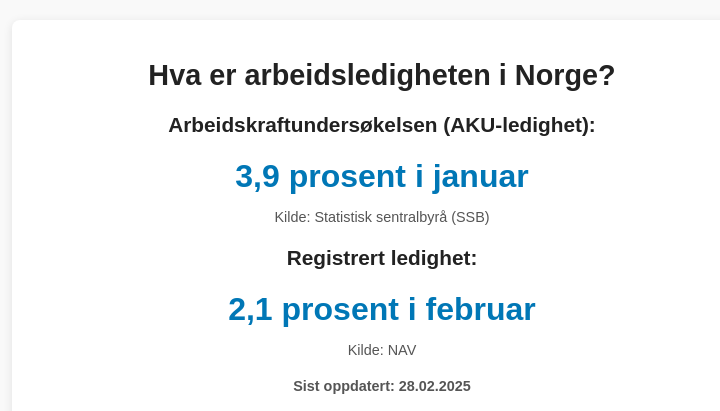
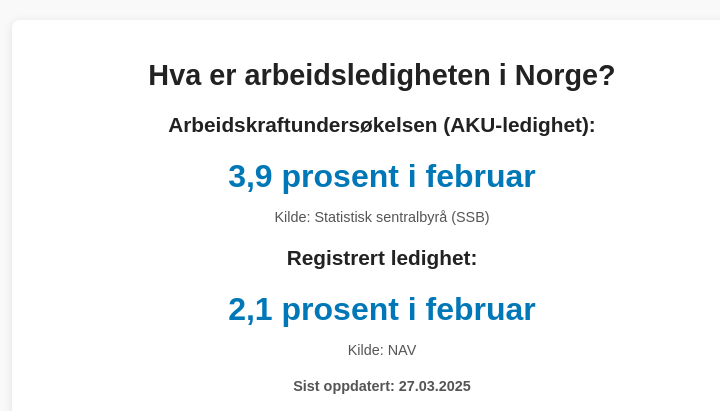
Before and after one commit to arbeidsledighet/arbeidsledighet, a plain HTML site: page index.html in a window 1280 px wide. Shown: the top 411 px of the page, without its empty margins (258-978 px from the left). Drawn offline with Linux system fonts and the light colour scheme.

Commit message:
Update index.html
AKU februar

```diff
--- a/index.html
+++ b/index.html
@@ -69,7 +69,7 @@
 
         <div class="data-section">
             <p class="data-title">Arbeidskraftundersøkelsen (AKU-ledighet):</p>
-            <p class="data-value">3,9 prosent i januar</p>
+            <p class="data-value">3,9 prosent i februar</p>
             <p class="source">Kilde: Statistisk sentralbyrå (SSB)</p>
         </div>
 
@@ -79,7 +79,7 @@
             <p class="source">Kilde: NAV</p>
         </div>
 
-        <p class="source"><strong>Sist oppdatert: 28.02.2025</strong></p>
+        <p class="source"><strong>Sist oppdatert: 27.03.2025</strong></p>
 
         <div class="info-box">
             <h2>Hvilket ledighetstall skal jeg bruke?</h2>
```
